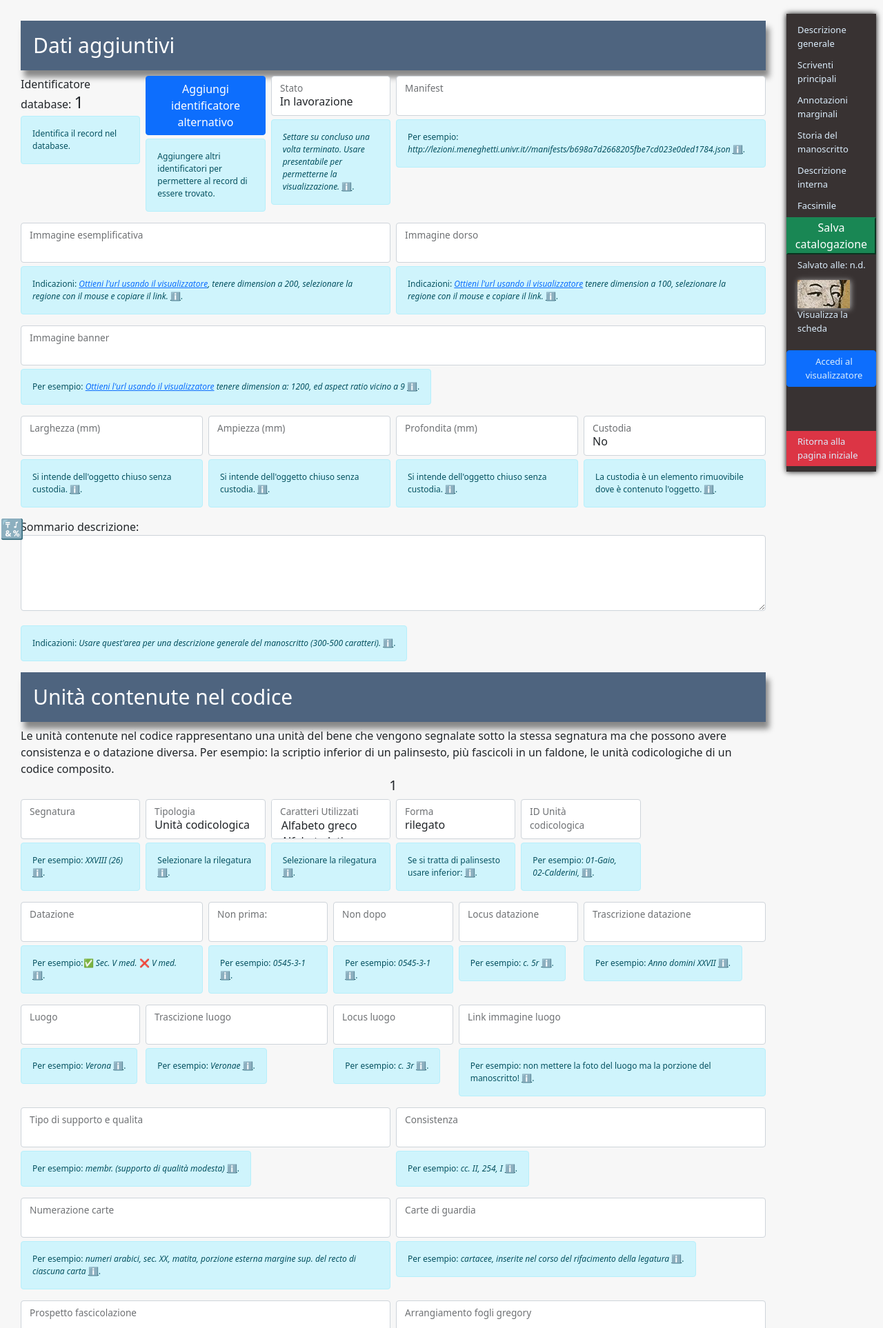
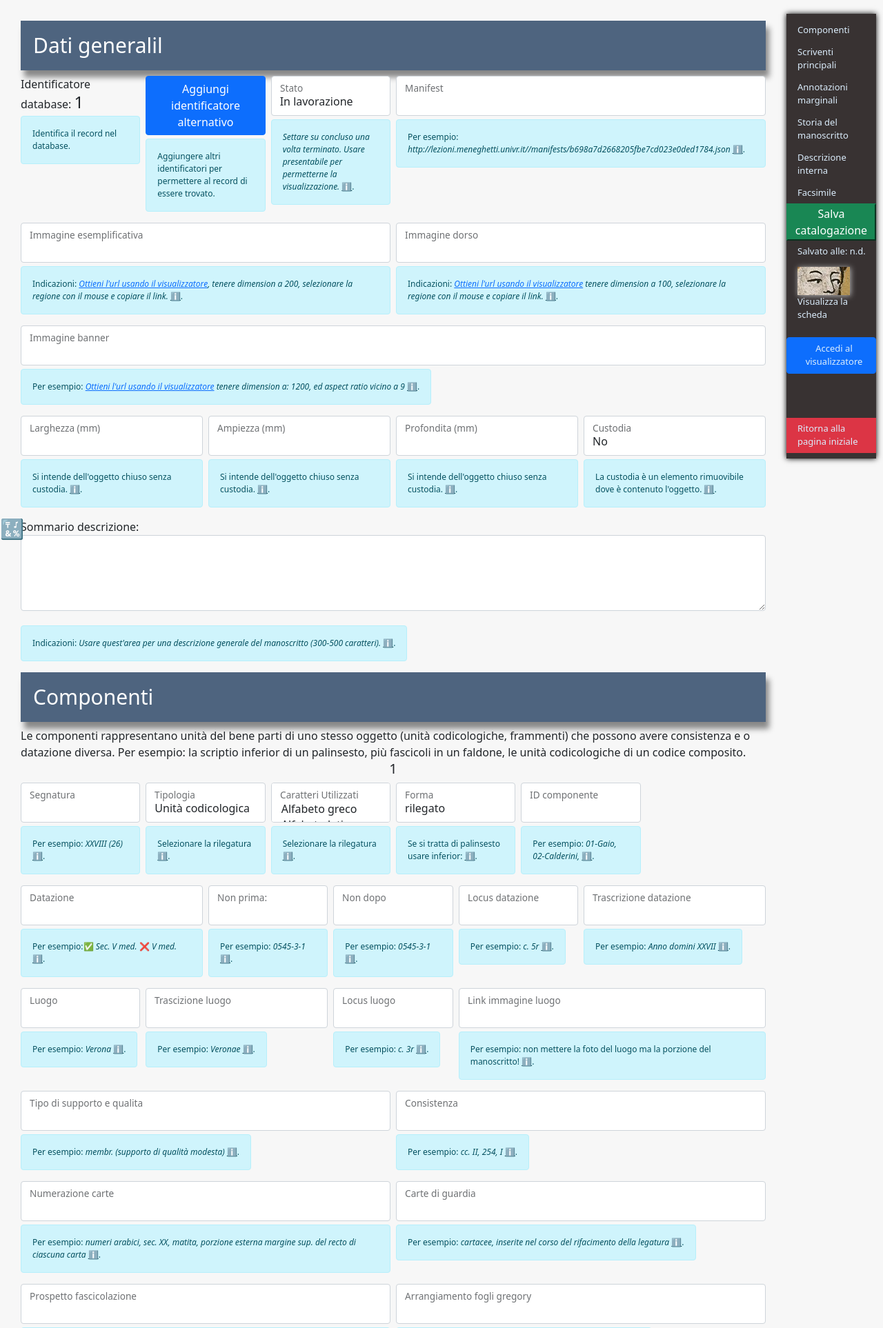
Before and after one commit to giacomomarchioro/capitcatalog, a Flask app: page /insertfield/1 in a window 1280 px wide. Shown: the top 1926 px of the page at 69% size. Run offline with Flask 2, Linux system fonts and the light colour scheme; data that the repository does not hold is empty.

Commit message:
Riposizionati e rinominati elementi

```diff
--- a/app.py
+++ b/app.py
@@ -5,7 +5,7 @@ from flask import Flask, render_template,url_for, request, redirect
 from flask_sqlalchemy import SQLAlchemy
 from flask_wtf import FlaskForm
 from wtforms import Form, FieldList, FormField, SelectMultipleField, SelectField, \
-    StringField, TextAreaField, SubmitField
+    StringField, TextAreaField, SubmitField,BooleanField
 from wtforms import validators
 from pymongo import MongoClient
 from wtforms.validators import DataRequired,Regexp
@@ -278,6 +278,14 @@ class DescInt(Form):
     rubrica = StringField("Rubrica",
                           render_kw={'class': "form-control", }
                           )
+    tipologia_di_titolo = SelectField(u'Tipologia di testo:', choices=[('Titolo esplicito', 'Titolo esplicito'),('Titolo dedotto', 'Titolo dedotto'),('Titolo aggiunto', 'Titolo aggiunto')],validate_choice=False,render_kw={'class': "form-control", })
+
+    tipologia_di_testo = SelectField(u'Tipologia di testo:', choices=[('testo', 'testo'),('proemio/introduzione', 'proemio/introduzione'),('dedica', 'dedica'),('commento', 'commento'),('prologo/conclusione', 'prologo/conclusione'),('sommario', 'sommario')],validate_choice=False,render_kw={'class': "form-control", })
+
+    acefalo = BooleanField(u'Acefalo:')
+
+    mutilo = BooleanField(u'Tipologia di testo:')
+
     Descrizione_Esterna_Segnatura = SelectField(u'ID_descrizione_esterna', choices=[('Non assegnato', 'Non assegnato')],validate_choice=False,render_kw={'class': "form-control", })
 
     Descrizione_interna_id = StringField("Descrizione interna ID",
--- a/templates/index.html
+++ b/templates/index.html
@@ -258,7 +258,7 @@
 
     <form id="descrizione_interna-form" action="" method="POST" role="form">
     <div class="sidenav">
-        <a href="#subforms-container_esterna">Descrizione generale</a>
+        <a href="#subforms-container_esterna">Componenti</a>
         <a href="#subforms-container_cp">Scriventi principali</a>
         <a href="#subforms-container_annomg">Annotazioni marginali</a>
         <a href="#subforms-storia_del_manoscritto">Storia del manoscritto</a>
@@ -283,7 +283,7 @@
     <div class="main">
         {{ form.csrf_token }}
         <div>
-            <h3 class="headersec">Dati aggiuntivi</h3>
+            <h3 class="headersec">Dati generalil</h3>
         </div>
         <div class='row g-2'>
 
@@ -425,10 +425,10 @@
           </div>
 
           <div>
-            <h3 class="headersec">Unità contenute nel codice</h3>
+            <h3 class="headersec">Componenti</h3>
         </div>
         <div>
-            Le unità contenute nel codice rappresentano una unità del bene che vengono segnalate sotto la stessa segnatura ma che possono avere consistenza e o datazione diversa. Per esempio: la scriptio inferior di un palinsesto,
+            Le componenti rappresentano unità del bene parti di uno stesso oggetto (unità codicologiche, frammenti) che possono avere consistenza e o datazione diversa. Per esempio: la scriptio inferior di un palinsesto,
             più fascicoli in un faldone, le unità codicologiche di un codice composito.
         </div>
 
--- a/templates/macros.html
+++ b/templates/macros.html
@@ -65,7 +65,7 @@ this should match `loop.index0`, and for the template it should be
       <div class="col-lg-2">
         <div class="form-floating">
           {{subform.Descrizione_Esterna_Segnatura}}
-          <label for="floatingInputGrid13">ID Unità codicologica</label>
+          <label for="floatingInputGrid13">ID componente</label>
         </div>
         <div class="alert alert-info " role="alert">
           <b>Per esempio:</b> <i> 01-Gaio, 02-Calderini,</i>  <a
@@ -385,7 +385,7 @@ this should match `loop.index0`, and for the template it should be
             href={{"".join([url_for("lineeguidacat"),"#utenti_email"])}} class="alert-link"
             >ℹ️</a>.
         </div>
-      </div>
+    </div>
 
 
     </div>
@@ -405,10 +405,20 @@ this should match `loop.index0`, and for the template it should be
     <h5 id="descrizione_interna-{{ index }}-formH" class="text-center">1</h5>
     <div class="row g-2">
 
-      <div class="col-lg-4">
+      <div class="col-lg-2">
         <div class="form-floating">
           {{subform.autore}}
           <label for="floatingInputGridDI0">Autore</label>
+        </div>
+        <div class="alert alert-info" role="alert">
+          <b>Per esempio:</b> <i>Sancti Aurelii Augustini</i>  <a
+            href={{"".join([url_for("lineeguidacat"),"#autore"])}} class="alert-link">ℹ️</a>.
+        </div>
+      </div>
+      <div class="col-lg-2">
+        <div class="form-floating">
+          {{subform.tipologia_di_titolo}}
+          <label for="floatingInputGridDI0">Tipologia di titolo:</label>
         </div>
         <div class="alert alert-info" role="alert">
           <b>Per esempio:</b> <i>Sancti Aurelii Augustini</i>  <a
@@ -426,24 +436,23 @@ this should match `loop.index0`, and for the template it should be
             class="alert-link">ℹ️</a>.
         </div>
       </div>
-
       <div class="col-lg-2">
         <div class="form-floating">
-          {{subform.lingua}}
-          <label for="floatingInputGridDI2">Lingua:</label>
+          {{subform.carte}}
+          <label for="floatingInputGridDI5">Locus</label>
         </div>
         <div class="alert alert-info" role="alert">
-          <b>Selezionare la lingua prevalente del testo</b>  <a href={{"".join([url_for("lineeguidacat"),"#titolo"])}}
+          <b>Per esempio:</b> <i>1r-251v</i>  <a href={{"".join([url_for("lineeguidacat"),"#carte"])}}
             class="alert-link">ℹ️</a>.
         </div>
       </div>
     </div>
 
     <div class="row g-2">
-      <div class="col-md">
+      <div class="col-lg-3">
         <div class="form-floating">
           {{subform.Descrizione_Esterna_Segnatura}}
-          <label for="floatingInputGridDI7">ID unità codicologica.</label>
+          <label for="floatingInputGridDI7">ID componente.</label>
         </div>
         <div class="alert alert-info" role="alert">
           Selezionare dalla tendina.  <a
@@ -451,7 +460,18 @@ this should match `loop.index0`, and for the template it should be
         </div>
       </div>
 
-      <div class="col-md">
+      <div class="col-lg-3">
+        <div class="form-floating">
+          {{subform.tipologia_di_testo}}
+          <label for="floatingInputGridDI7">Tipologia di testo:</label>
+        </div>
+        <div class="alert alert-info" role="alert">
+          Selezionare dalla tendina.  <a
+            href={{"".join([url_for("lineeguidacat"),"#Descrizione_Esterna_Segnatura"])}} class="alert-link">ℹ️</a>.
+        </div>
+      </div>
+
+      <div class="col-lg-6">
         <div class="form-floating">
           {{subform.rubrica}}
           <label for="floatingInputGridDI6">Rubrica</label>
@@ -505,11 +525,11 @@ this should match `loop.index0`, and for the template it should be
 
       <div class="col-md">
         <div class="form-floating">
-          {{subform.carte}}
-          <label for="floatingInputGridDI5">Locus</label>
+          {{subform.lingua}}
+          <label for="floatingInputGridDI2">Lingua:</label>
         </div>
         <div class="alert alert-info" role="alert">
-          <b>Per esempio:</b> <i>1r-251v</i>  <a href={{"".join([url_for("lineeguidacat"),"#carte"])}}
+          <b>Selezionare la lingua prevalente del testo</b>  <a href={{"".join([url_for("lineeguidacat"),"#titolo"])}}
             class="alert-link">ℹ️</a>.
         </div>
       </div>
@@ -518,7 +538,7 @@ this should match `loop.index0`, and for the template it should be
 
     <div class="row g-2">
 
-      <div class="col-md">
+      <div class="col-lg-3">
         <div class="form-floating">
           {{subform.Descrizione_interna_id}}
           <label for="floatingInputGridDI8">Descrizione interna ID</label>
@@ -534,10 +554,10 @@ this should match `loop.index0`, and for the template it should be
         </div>
       </div>
 
-      <div class="col-md">
+      <div class="col-lg-3">
         <div class="form-floating">
           {{subform.descid}}
-          <label for="floatingInputGridDI2">Unità codicologica a cui fa riferimento</label>
+          <label for="floatingInputGridDI2">componente a cui fa riferimento</label>
         </div>
         {% for field, errors in subform.errors.items() %}
         <div class="alert alert-danger" role="alert">
@@ -549,6 +569,22 @@ this should match `loop.index0`, and for the template it should be
             class="alert-link">ℹ️</a>.
         </div>
       </div>
+
+      <div class="col-lg-2">
+            Acefalo: {{subform.acefalo}}
+            Mutilo:  {{subform.mutilo}}
+          {% for field, errors in subform.errors.items() %}
+          <div class="alert alert-danger" role="alert">
+            {{ ', '.join(errors) }}
+          </div>
+          {% endfor %}
+          <div class="alert alert-info" role="alert">
+            <b>Per esempio:</b> <i>102</i>  <a href={{"".join([url_for("lineeguidacat"),"#id"])}}
+              class="alert-link">ℹ️</a>.
+       </div>
+      </div>
+
+
     </div>
     <div class="row g-2">
       <div class="col-md my-auto text-center">
@@ -651,10 +687,10 @@ this should match `loop.index0`, and for the template it should be
       <div class="col-md">
         <div class="form-floating">
           {{subform.Descrizione_Esterna_Segnatura}}
-          <label for="floatingInputGridDIC4">Unità codicologica</label>
+          <label for="floatingInputGridDIC4">componente</label>
         </div>
         <div class="alert alert-info" role="alert">
-          Seleziona l'unità codicologica a cui fa riferimento (usare cmd o Ctrl per selezionare più di un unità)<a
+          Seleziona l'componente a cui fa riferimento (usare cmd o Ctrl per selezionare più di un unità)<a
             href={{"".join([url_for("lineeguidacat"),"#Descrizione_Esterna_Segnatura"])}} class="alert-link">ℹ️</a>.
         </div>
       </div>
@@ -829,7 +865,7 @@ this should match `loop.index0`, and for the template it should be
       <div class="col-md">
         <div class="form-floating">
           {{subform.Descrizione_Esterna_Segnatura}}
-          <label for="floatingInputGridDIX7">Unità codicologica</label>
+          <label for="floatingInputGridDIX7">componente</label>
         </div>
         <div class="alert alert-info" role="alert">
           <b>Per esempio:</b> <i>XXVIII (26)</i>  <a
@@ -1031,7 +1067,7 @@ this should match `loop.index0`, and for the template it should be
       <div class="col-md">
         <div class="form-floating">
           {{subform.Descrizione_Esterna_Segnatura}}
-          <label for="floatingInputGridAT7">Unità codicologica</label>
+          <label for="floatingInputGridAT7">componente</label>
         </div>
         <div class="alert alert-info" role="alert">
           <b>Per esempio:</b> <i>XXVIII (26)</i>  <a
```
